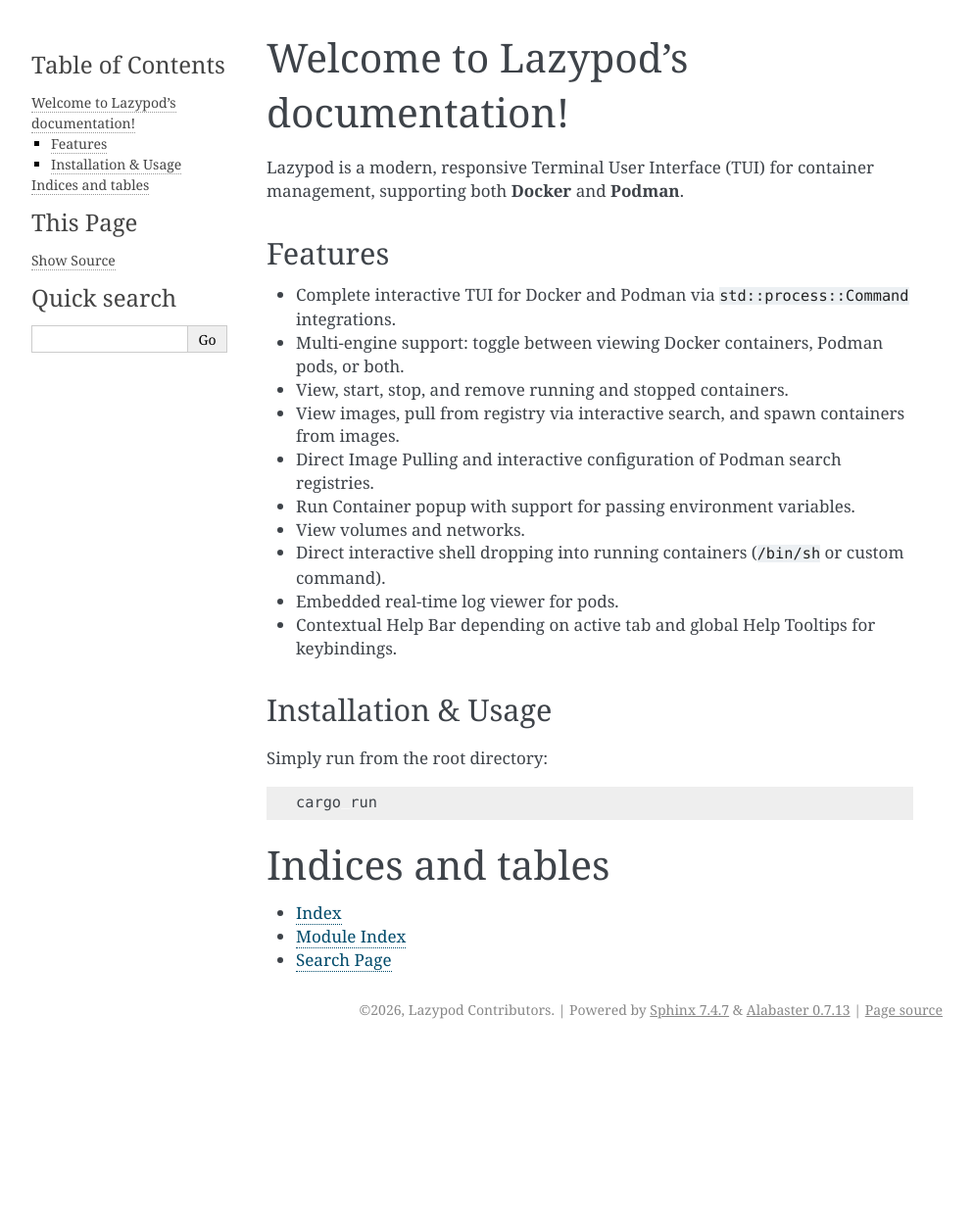
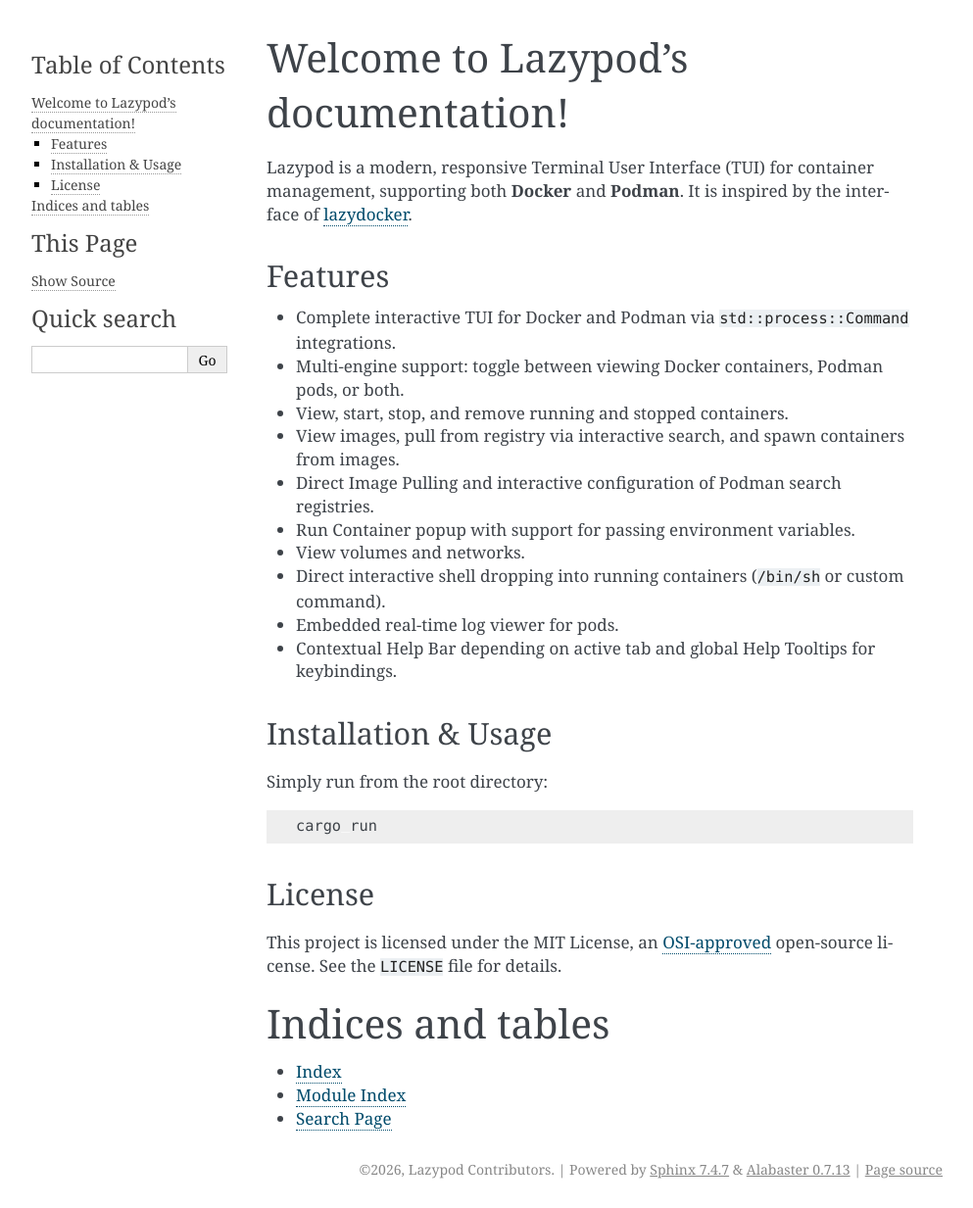
Before and after one commit to py-centric/lazypod, a Sphinx documentation site: the page built from docs/index.rst, in a window 1280 px wide. Shown: the whole page at 98% size, without its empty margins (148-1141 px from the left). Built offline with Sphinx 7.4.7, drawn with Linux system fonts in a browser that asks for light colours; before the commit the page ends 1070 px from its top, so only the background shows below that.

Commit message:
docs: reference lazydocker, add OSI license, and structure sphinx docs

```diff
--- a/docs/index.rst
+++ b/docs/index.rst
@@ -5,7 +5,7 @@
    :maxdepth: 2
    :caption: Contents:
 
-Lazypod is a modern, responsive Terminal User Interface (TUI) for container management, supporting both **Docker** and **Podman**.
+Lazypod is a modern, responsive Terminal User Interface (TUI) for container management, supporting both **Docker** and **Podman**. It is inspired by the interface of `lazydocker <https://github.com/jesseduffield/lazydocker>`_.
 
 Features
 --------
@@ -30,6 +30,11 @@
 
    cargo run
 
+License
+-------
+
+This project is licensed under the MIT License, an `OSI-approved <https://opensource.org/licenses/MIT>`_ open-source license. See the ``LICENSE`` file for details.
+
 Indices and tables
 ==================
 
```
Also changed, not shown: README.md (+5 -1 lines).
